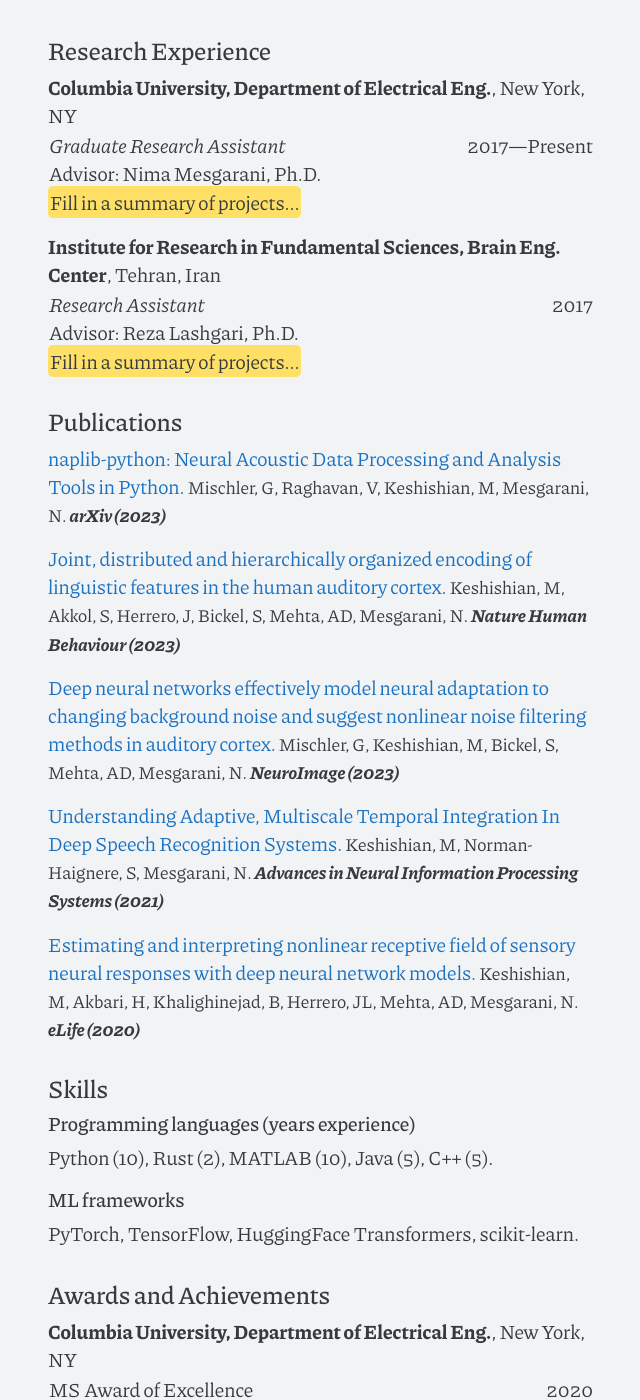
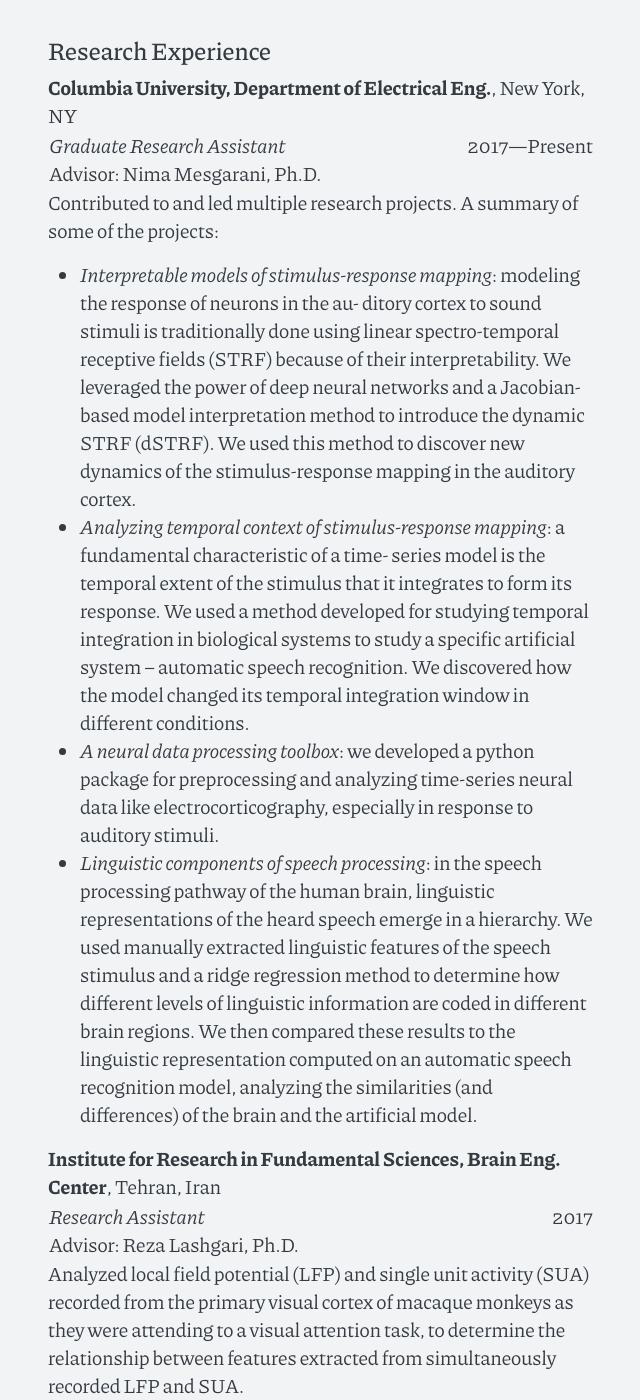
Before and after one commit to menoua/menoua.github.io, a Jekyll site: the page built from cv.md, in a window 1280 px wide and 1400 px high, scrolled down 686 px. Shown: the whole window, without its empty margins (319-959 px from the left). Built offline with Jekyll 4.4.1, drawn with Linux system fonts in a browser that asks for light colours; some of the changed text lies outside the part shown.

Commit message:
Update CV

```diff
--- a/cv.md
+++ b/cv.md
@@ -14,7 +14,7 @@ __Columbia University, Graduate School of Arts and Sciences__, New York, NY
 <tbody>
 <tr>
     <td>Doctor of Philosophy, Electrical Engineering</td>
-    <td style="text-align: right">2017—Expected 12/2023</td>
+    <td style="text-align: right">2017—Expected Dec. 2023</td>
 </tr>
 <tr>
     <td>Master of Philosophy, GPA: 3.95</td>
@@ -48,7 +48,32 @@ __Columbia University, Department of Electrical Eng.__, New York, NY
 </tr>
 </tbody>
 </table>
-<mark>Fill in a summary of projects...</mark>
+Contributed to and led multiple research projects. A summary of some of the
+projects:<br/>
+* _Interpretable models of stimulus-response mapping_: modeling the response of
+neurons in the au- ditory cortex to sound stimuli is traditionally done using
+linear spectro-temporal receptive fields (STRF) because of their
+interpretability. We leveraged the power of deep neural networks and a
+Jacobian-based model interpretation method to introduce the dynamic STRF
+(dSTRF). We used this method to discover new dynamics of the stimulus-response
+mapping in the auditory cortex.
+* _Analyzing temporal context of stimulus-response mapping_: a fundamental
+characteristic of a time- series model is the temporal extent of the stimulus
+that it integrates to form its response. We used a method developed for
+studying temporal integration in biological systems to study a specific
+artificial system – automatic speech recognition. We discovered how the model
+changed its temporal integration window in different conditions.
+* _A neural data processing toolbox_: we developed a python package for
+preprocessing and analyzing time-series neural data like electrocorticography,
+especially in response to auditory stimuli.
+* _Linguistic components of speech processing_: in the speech processing pathway
+of the human brain, linguistic representations of the heard speech emerge in a
+hierarchy. We used manually extracted linguistic features of the speech
+stimulus and a ridge regression method to determine how different levels of
+linguistic information are coded in different brain regions. We then compared
+these results to the linguistic representation computed on an automatic speech
+recognition model, analyzing the similarities (and differences) of the brain
+and the artificial model.
 
 __Institute for Research in Fundamental Sciences, Brain Eng. Center__, Tehran, Iran
 <table class="two-column no-gap-before no-gap-after">
@@ -59,7 +84,40 @@ __Institute for Research in Fundamental Sciences, Brain Eng. Center__, Tehran, I
 </tr>
 </tbody>
 </table>
-<mark>Fill in a summary of projects...</mark>
+Analyzed local field potential (LFP) and single unit activity (SUA) recorded
+from the primary visual cortex of macaque monkeys as they were attending to a
+visual attention task, to determine the relationship between features
+extracted from simultaneously recorded LFP and SUA.
+
+## Awards and Achievements
+
+__Columbia University, Department of Electrical Eng.__, New York, NY
+<table class="two-column no-gap-before">
+<tbody>
+<tr>
+    <td>MS Award of Excellence<br/><em>(awarded to fewer than 5% of EE MS candidates)</em></td>
+    <td style="text-align: right">2020</td>
+</tr>
+<tr>
+    <td>MS Armstrong Memorial Award<br/><em>(awarded to one outstanding EE MS candidate)</em></td>
+    <td style="text-align: right">2019</td>
+</tr>
+</tbody>
+</table>
+
+Tehran, Iran
+<table class="two-column no-gap-before">
+<tbody>
+<tr>
+    <td>33rd place in Iran’s Nationwide University Entrance Exam<br/><em>(top 0.01%)</em></td>
+    <td style="text-align: right">2012</td>
+</tr>
+<tr>
+    <td>Bronze medal in Iranian National Olympiad in Informatics</td>
+    <td style="text-align: right">2011</td>
+</tr>
+</tbody>
+</table>
 
 ## Publications
 
@@ -73,35 +131,6 @@ Python (10), Rust (2), MATLAB (10), Java (5), C++ (5).
 ##### ML frameworks
 PyTorch, TensorFlow, HuggingFace Transformers, scikit-learn.
 
-## Awards and Achievements
-
-__Columbia University, Department of Electrical Eng.__, New York, NY
-<table class="two-column no-gap-before">
-<tbody>
-<tr>
-    <td>MS Award of Excellence<br/><em>(awarded to top 5% of EE MS candidates)</em></td>
-    <td style="text-align: right">2020</td>
-</tr>
-<tr>
-    <td>MS Armstrong Memorial Award<br/><em>(awarded to one outstanding EE MS candidate)</em></td>
-    <td style="text-align: right">2019</td>
-</tr>
-</tbody>
-</table>
-
-<table class="two-column">
-<tbody>
-<tr>
-    <td>33rd place, Iran’s Nationwide University Entrance Exam<br/><em>(260,000 participants)</em></td>
-    <td style="text-align: right">2012</td>
-</tr>
-<tr>
-    <td>Bronze medal, Iranian National Olympiad in Informatics</td>
-    <td style="text-align: right">2011</td>
-</tr>
-</tbody>
-</table>
-
 ## Teaching Experience
 
 __Columbia University, Department of Electrical Eng.__, New York, NY
@@ -109,14 +138,13 @@ __Columbia University, Department of Electrical Eng.__, New York, NY
 <tbody>
 <tr>
     <td><i>Teaching Assistant</i></td>
-    <td style="text-align: right">2021</td>
 </tr>
 <tr>
-    <td>Quantum Computing and Communication (graduate)</td>
+    <td>Quantum Computing and Communication, Dr. Alexei Ashikhmin</td>
     <td style="text-align: right">Fall 2021</td>
 </tr>
 <tr>
-    <td>Sparse & Low-dim. Models for High-dim. Data (graduate)</td>
+    <td>Sparse & Low-dim. Models for High-dim. Data, Dr. John Wright</td>
     <td style="text-align: right">Spring 2021</td>
 </tr>
 </tbody>
```
Also changed, not shown: other parts of cv.md (+2 -2 lines).
